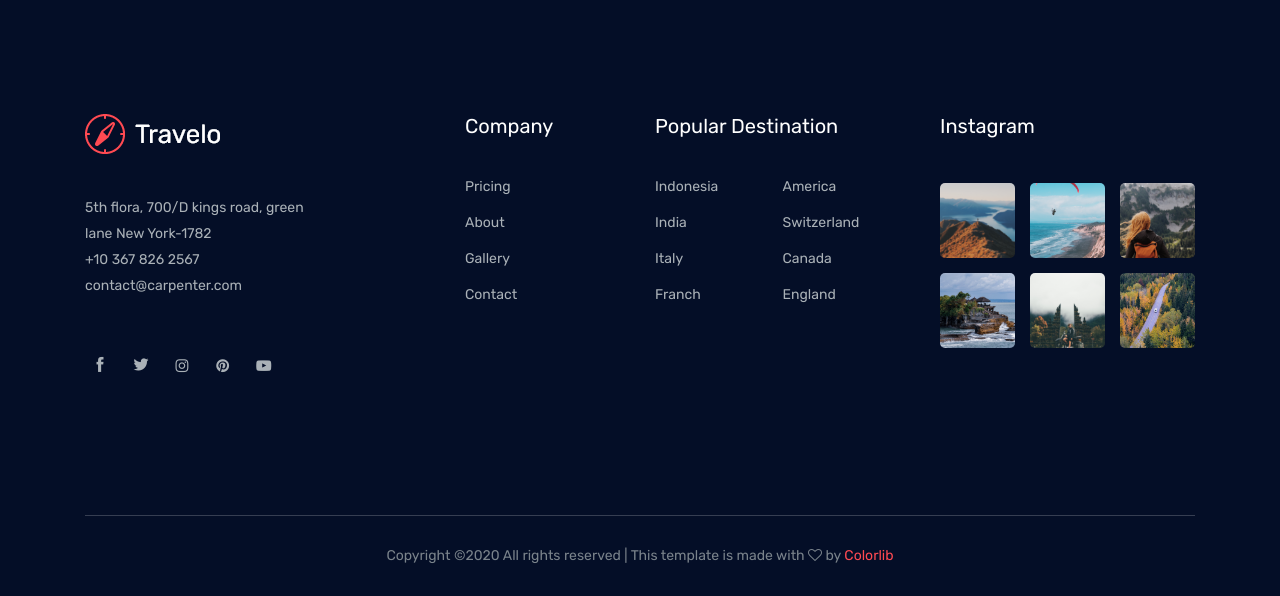
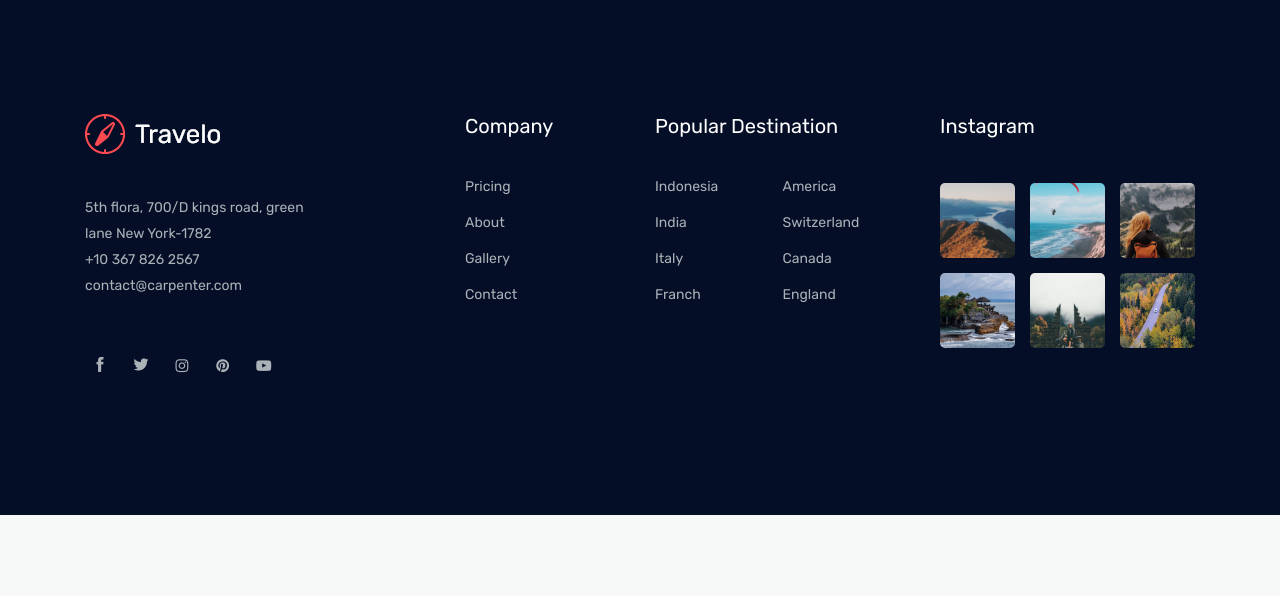
Before and after one commit to muhsinkuttasseri/travelo, a PHP site: page /travel_destination.php in a window 1280 px wide. Shown: the part 3403-3999 px from the top of the page. After the commit the page ends 3918 px from the top, so only its background shows below. Run offline with PHP 8.4, Linux system fonts and the light colour scheme.

Commit message:
Update travel_destination.php

```diff
--- a/travel_destination.php
+++ b/travel_destination.php
@@ -587,20 +587,7 @@
                 </div>
             </div>
         </div>
-        <div class="copy-right_text">
-            <div class="container">
-                <div class="footer_border"></div>
-                <div class="row">
-                    <div class="col-xl-12">
-                        <p class="copy_right text-center">
-                            <!-- Link back to Colorlib can't be removed. Template is licensed under CC BY 3.0. -->
-Copyright &copy;<script>document.write(new Date().getFullYear());</script> All rights reserved | This template is made with <i class="fa fa-heart-o" aria-hidden="true"></i> by <a href="https://colorlib.com" target="_blank">Colorlib</a>
-<!-- Link back to Colorlib can't be removed. Template is licensed under CC BY 3.0. -->
-                        </p>
-                    </div>
-                </div>
-            </div>
-        </div>
+
     </footer>
 
 
```
